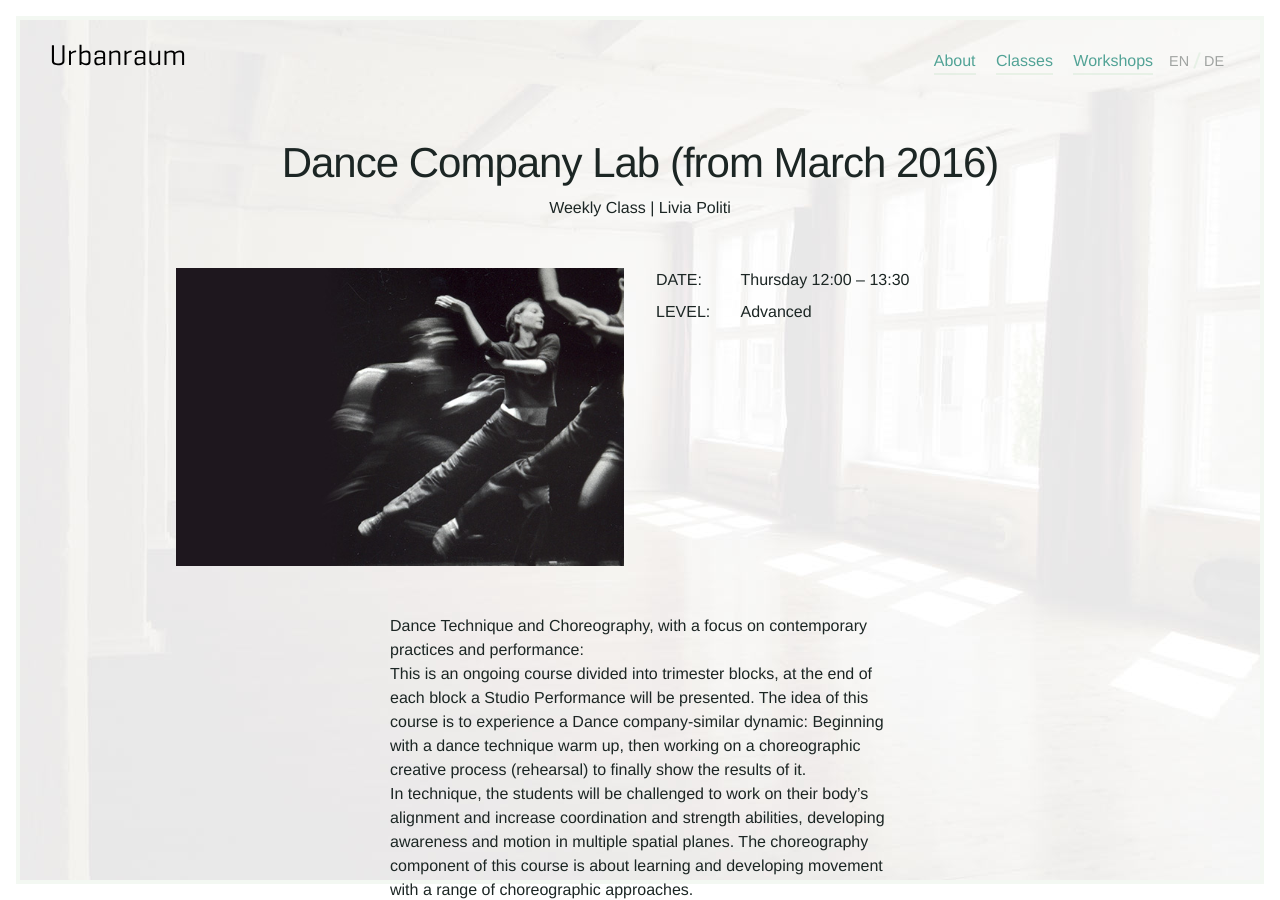
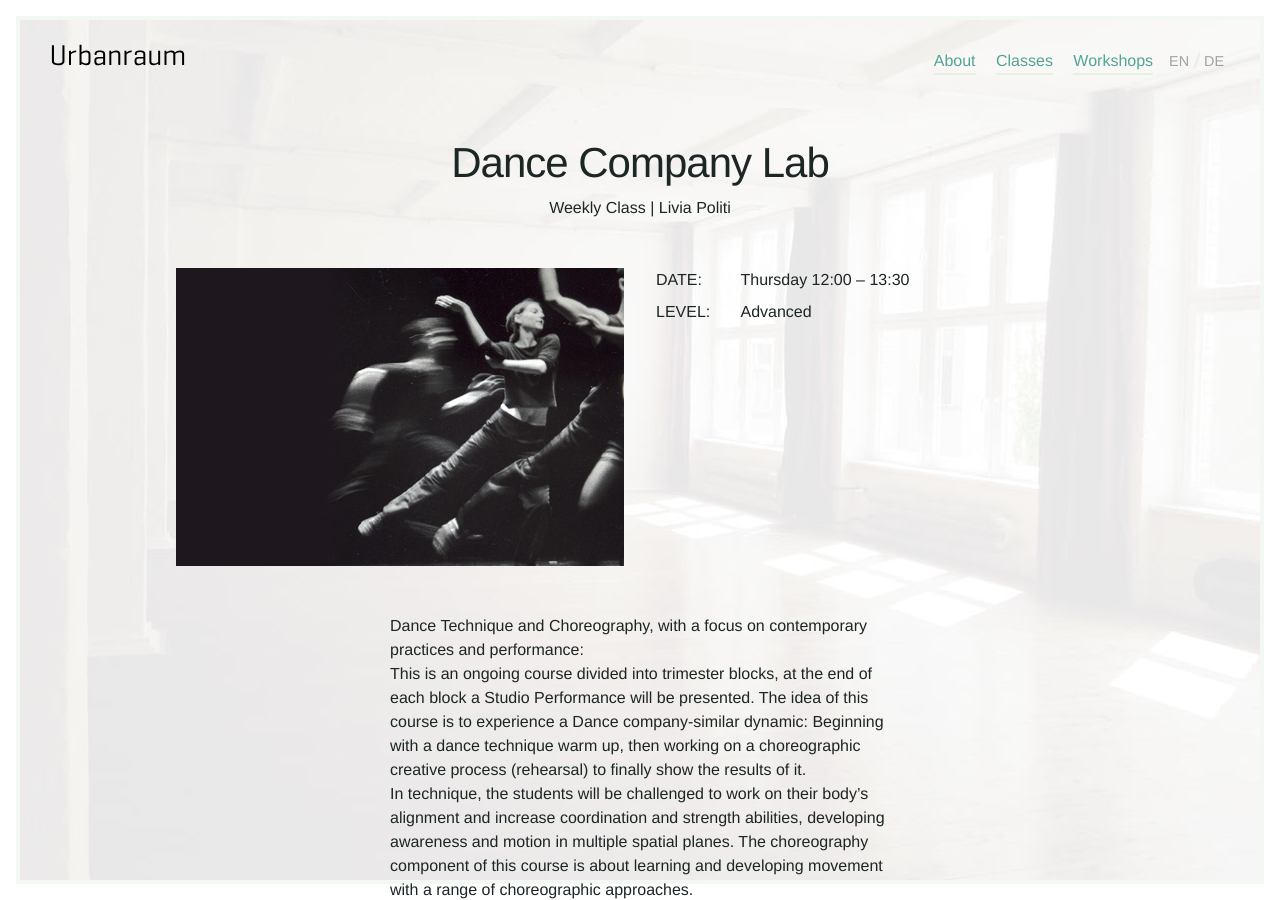
Before and after one commit to Kriesse/urbanraum, a Jekyll site: the page built from _classes/dance-company-lab.md, in a window 1280 px wide and 900 px high. Built offline with Jekyll 4.4.1, drawn with Linux system fonts in a browser that asks for light colours; nearby versions of some CDN libraries.

Commit message:
Update dance-company-lab.md
jetzt

```diff
--- a/_classes/dance-company-lab.md
+++ b/_classes/dance-company-lab.md
@@ -1,6 +1,6 @@
 ---
-title_en: "Dance Company Lab (from March 2016)"
-title_de: "Tanzcompany Lab (ab März 2016)"
+title_en: "Dance Company Lab"
+title_de: "Tanzcompany Lab"
 
 type_en: "Weekly Class"
 type_de: "Wöchentlicher Kurs"
```
